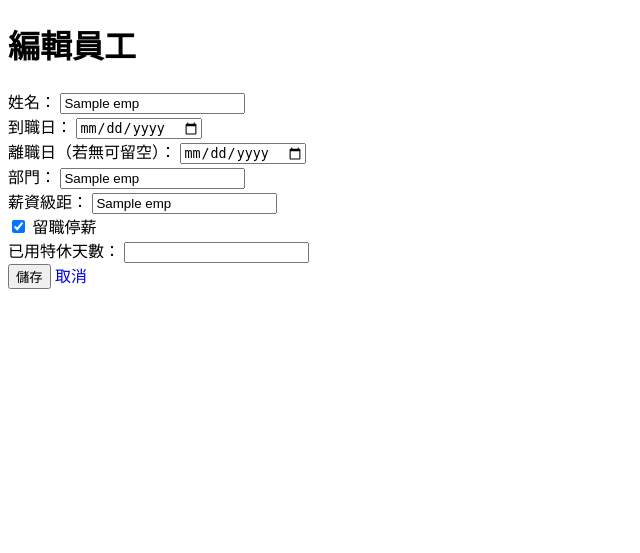
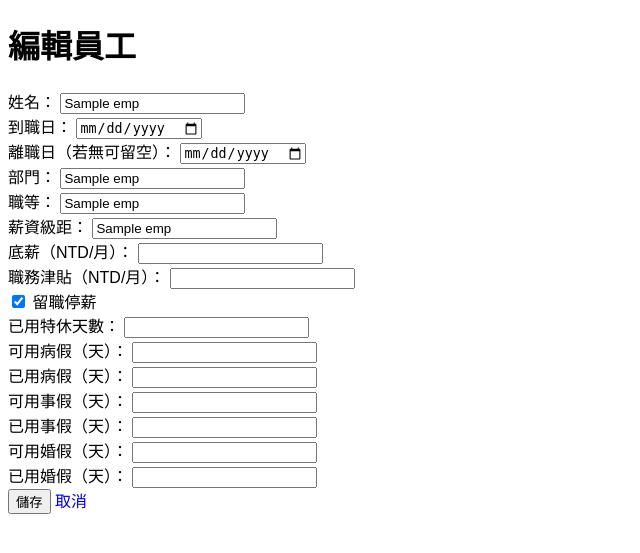
Before and after one commit to penguinpharmacy/penguin-HR-system, a Flask app: template templates/edit_employee.html in a window 1280 px wide. Shown: the top 553 px of the page, without its empty margins (0-640 px from the left). Run offline with Flask 3, Linux system fonts and the light colour scheme; the template is opened without the code that fills it: most values are stand-ins (such as "Sample title", 1, 10 or a date in 2020); some libraries are stand-ins or nearby versions.

Commit message:
Update edit_employee.html

```diff
--- a/templates/edit_employee.html
+++ b/templates/edit_employee.html
@@ -8,11 +8,14 @@
 <body class="p-4">
   <h1 class="text-2xl mb-4">編輯員工</h1>
   <form action="/edit/{{ emp[0] }}" method="post" class="space-y-4">
+    <!-- 基本資料 -->
     <div>
       <label class="block">姓名：
         <input type="text" name="name" value="{{ emp[1] }}" required class="border px-2 py-1 w-full">
       </label>
     </div>
+
+    <!-- 到職與離職 -->
     <div>
       <label class="block">到職日：
         <input type="date" name="start_date" value="{{ emp[2] }}" required class="border px-2 py-1">
@@ -23,27 +26,82 @@
         <input type="date" name="end_date" value="{{ emp[3] }}" class="border px-2 py-1">
       </label>
     </div>
+
+    <!-- 部門與職等 -->
     <div>
       <label class="block">部門：
         <input type="text" name="department" value="{{ emp[4] }}" required class="border px-2 py-1 w-full">
       </label>
     </div>
     <div>
+      <label class="block">職等：
+        <input type="text" name="job_level" value="{{ emp[5] }}" class="border px-2 py-1 w-full">
+      </label>
+    </div>
+
+    <!-- 薪資資訊 -->
+    <div>
       <label class="block">薪資級距：
-        <input type="text" name="salary_grade" value="{{ emp[5] }}" required class="border px-2 py-1 w-full">
+        <input type="text" name="salary_grade" value="{{ emp[6] }}" required class="border px-2 py-1 w-full">
       </label>
     </div>
     <div>
+      <label class="block">底薪（NTD/月）：
+        <input type="number" name="base_salary" value="{{ emp[7] }}" min="0" class="border px-2 py-1 w-full">
+      </label>
+    </div>
+    <div>
+      <label class="block">職務津貼（NTD/月）：
+        <input type="number" name="position_allowance" value="{{ emp[8] }}" min="0" class="border px-2 py-1 w-full">
+      </label>
+    </div>
+
+    <!-- 留職停薪與特休 -->
+    <div>
       <label class="inline-flex items-center">
-        <input type="checkbox" name="suspend" {% if emp[6] %}checked{% endif %} class="mr-2">
+        <input type="checkbox" name="suspend" {% if emp[9] %}checked{% endif %} class="mr-2">
         留職停薪
       </label>
     </div>
     <div>
       <label class="block">已用特休天數：
-        <input type="number" name="used_leave" value="{{ emp[7] }}" min="0" class="border px-2 py-1 w-24">
+        <input type="number" name="used_leave" value="{{ emp[10] }}" min="0" class="border px-2 py-1 w-24">
       </label>
     </div>
+
+    <!-- 其他請假權益 -->
+    <div>
+      <label class="block">可用病假（天）：
+        <input type="number" name="entitled_sick" value="{{ emp[11] }}" min="0" class="border px-2 py-1 w-24">
+      </label>
+    </div>
+    <div>
+      <label class="block">已用病假（天）：
+        <input type="number" name="used_sick" value="{{ emp[12] }}" min="0" class="border px-2 py-1 w-24">
+      </label>
+    </div>
+    <div>
+      <label class="block">可用事假（天）：
+        <input type="number" name="entitled_personal" value="{{ emp[13] }}" min="0" class="border px-2 py-1 w-24">
+      </label>
+    </div>
+    <div>
+      <label class="block">已用事假（天）：
+        <input type="number" name="used_personal" value="{{ emp[14] }}" min="0" class="border px-2 py-1 w-24">
+      </label>
+    </div>
+    <div>
+      <label class="block">可用婚假（天）：
+        <input type="number" name="entitled_marriage" value="{{ emp[15] }}" min="0" class="border px-2 py-1 w-24">
+      </label>
+    </div>
+    <div>
+      <label class="block">已用婚假（天）：
+        <input type="number" name="used_marriage" value="{{ emp[16] }}" min="0" class="border px-2 py-1 w-24">
+      </label>
+    </div>
+
+    <!-- 操作按鈕 -->
     <div>
       <button type="submit" class="px-4 py-2 bg-blue-500 text-white rounded">儲存</button>
       <a href="/" class="ml-4 text-gray-600">取消</a>
```
